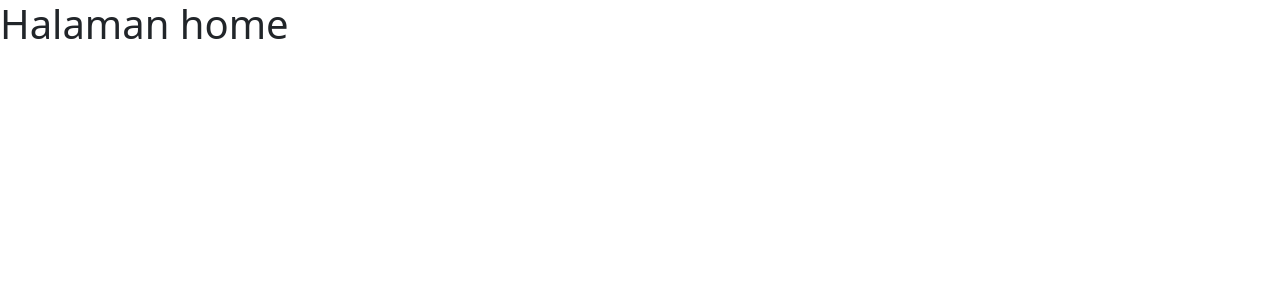
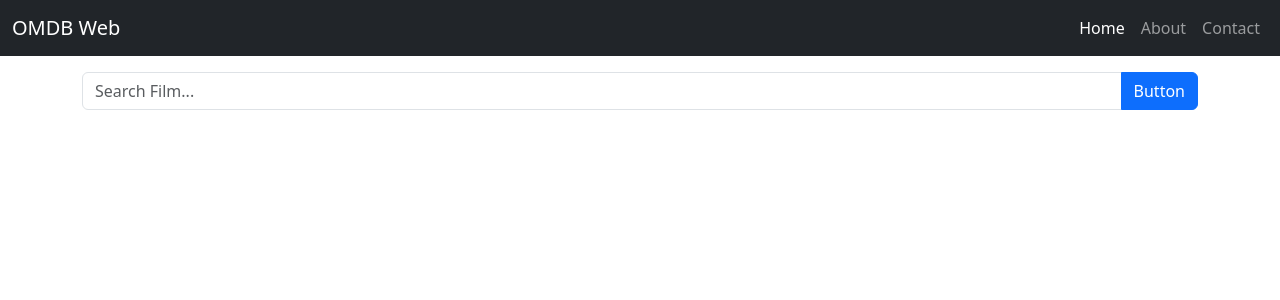
Before and after one commit to adrianmulyawan/react-omdb-api, a React (Create React App) app: page / in a window 1280 px wide. Shown: the top 300 px of the page. Built offline with nearby package versions, Linux system fonts and the light colour scheme.

Commit message:
add navbar and add input form to search film

```diff
--- a/src/pages/home.page.jsx
+++ b/src/pages/home.page.jsx
@@ -1,9 +1,35 @@
-import React from 'react';
+import React, { useState } from 'react';
+import NavbarComponent from '../components/navbar.component';
 
 const HomePage = () => {
+  const [query, setQuery] = useState('');
+
+  console.info(query, '=> yang anda cari');
+
   return (
     <>
-      <h1>Halaman home</h1>
+      {/* Navbar Component */}
+      <NavbarComponent />
+
+      <div className="container mt-3">
+        {/* Search Bar */}
+        <div className="input-group mb-3">
+          <input
+            type="text"
+            className="form-control"
+            placeholder="Search Film..."
+            onChange={ (e) => setQuery(e.target.value) }
+            value={ query }
+          />
+          <button
+            className="btn btn-primary"
+            type="button"
+            id="button-addon2"
+          >
+            Button
+          </button>
+        </div>
+      </div>
     </>
   );
 }
```
